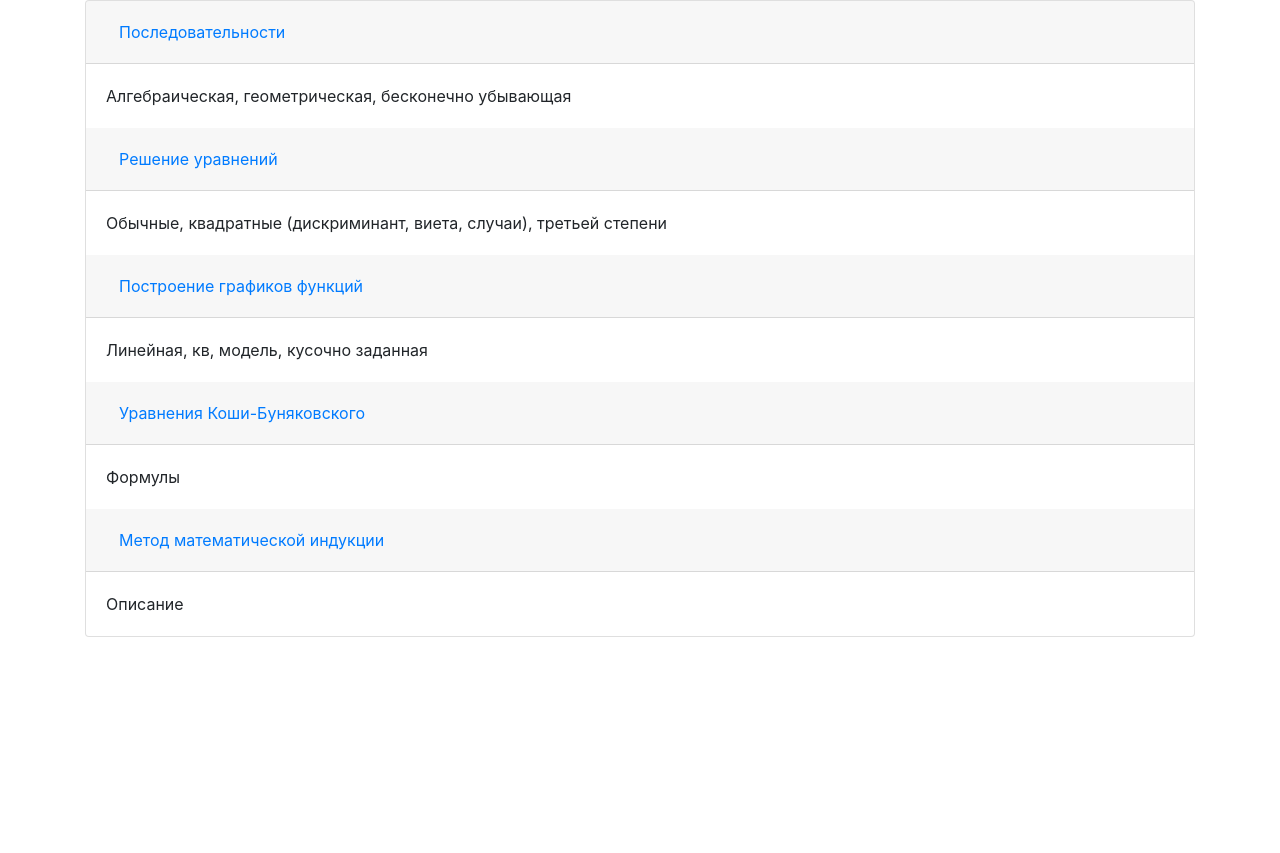
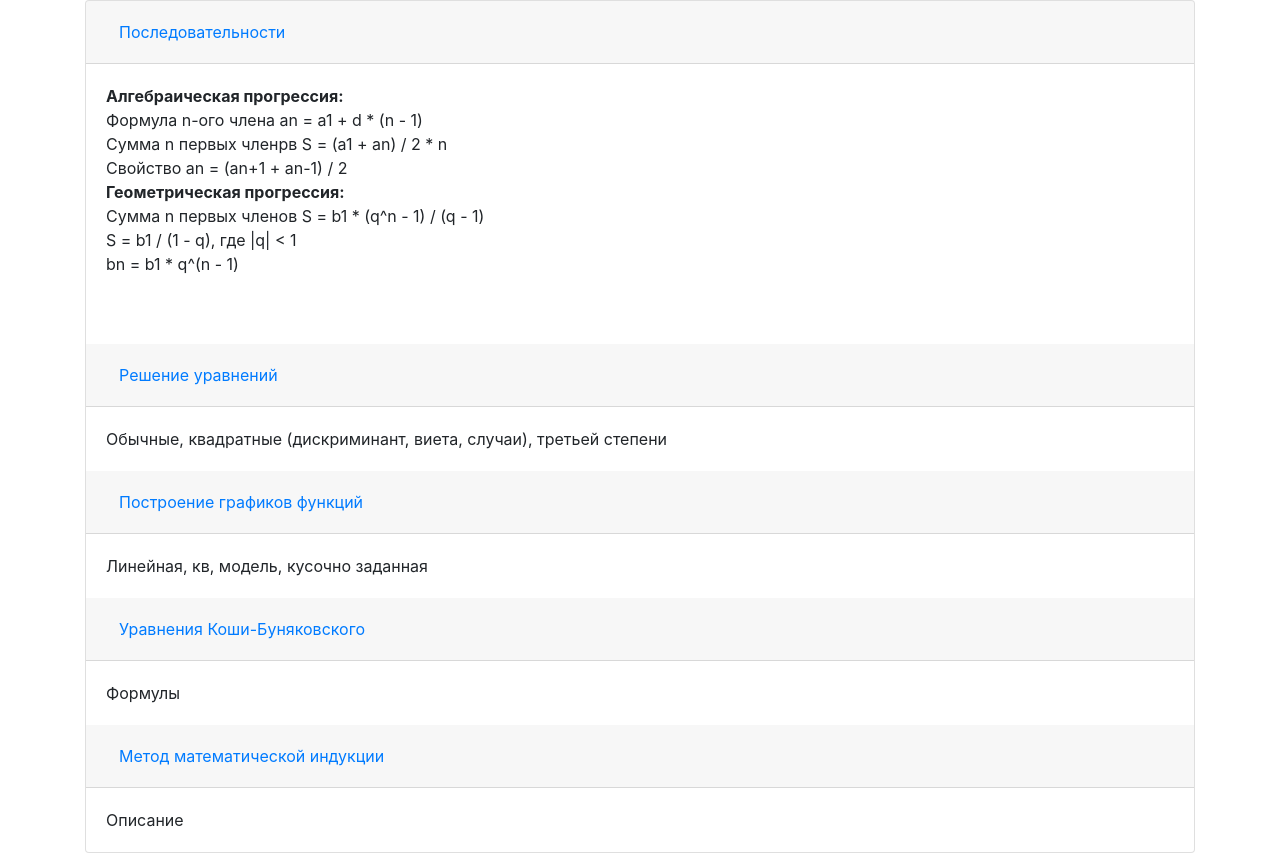
Before and after one commit to nosopirka/project_web, a Flask app: page /algebra in a window 1280 px wide. Shown: the part 56-909 px from the top of the page. Before the commit the page ends 693 px from the top, so only its background shows below. Run offline with Flask 2, Linux system fonts and the light colour scheme; some libraries are stand-ins or nearby versions.

Commit message:
Update algebra.html

```diff
--- a/templates/algebra.html
+++ b/templates/algebra.html
@@ -12,7 +12,15 @@
       </div>
       <div id="collapse1" class="collapse show" aria-labelledby="heading1" data-parent="#accordion">
         <div class="card-body">
-          Алгебраическая, геометрическая, бесконечно убывающая
+          <b>Алгебраическая прогрессия:</b><br>
+Формула n-ого члена an = a1 + d * (n - 1)<br>
+Сумма n первых членрв S = (a1 + an) / 2 * n<br>
+Свойство an = (an+1 + an-1) / 2<br>
+<b>Геометрическая прогрессия:</b><br>
+Сумма n первых членов S = b1 * (q^n - 1) / (q - 1)<br>
+S = b1 / (1 - q), где |q| < 1<br>
+bn = b1 * q^(n - 1)<br>
+<br><br>
         </div>
       </div>
 
```
